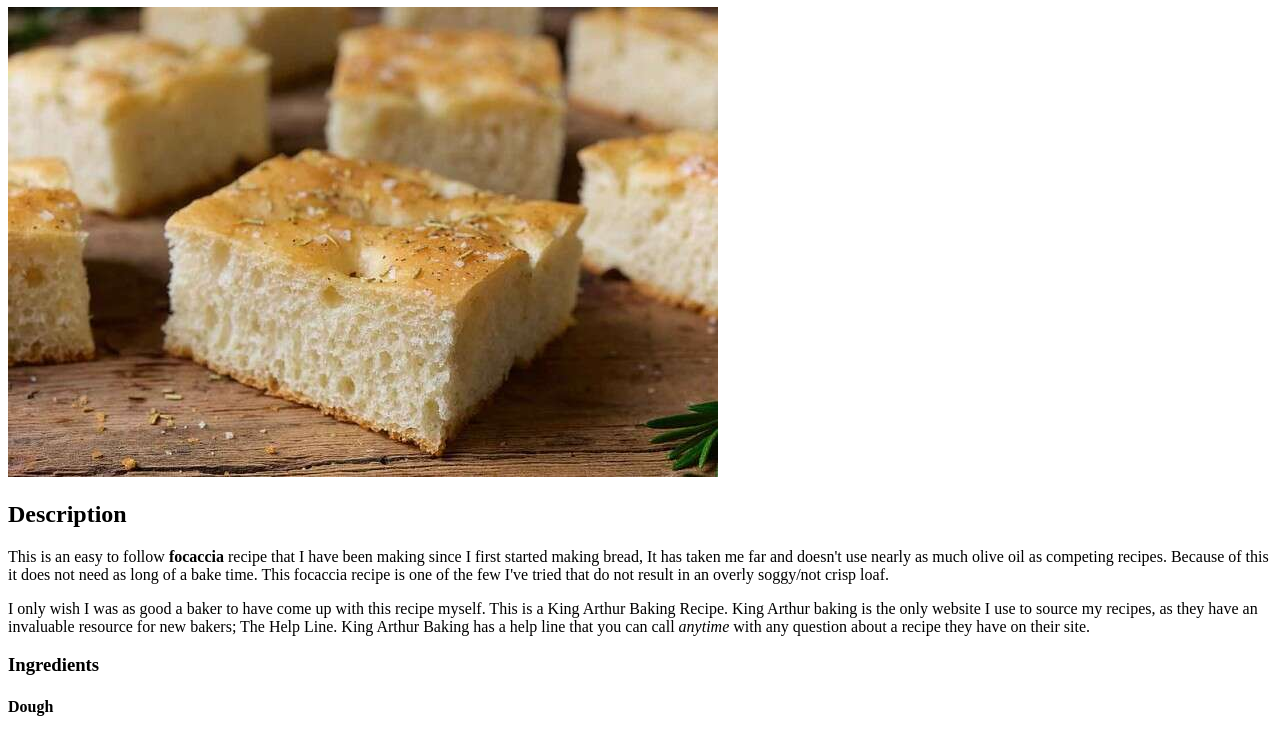
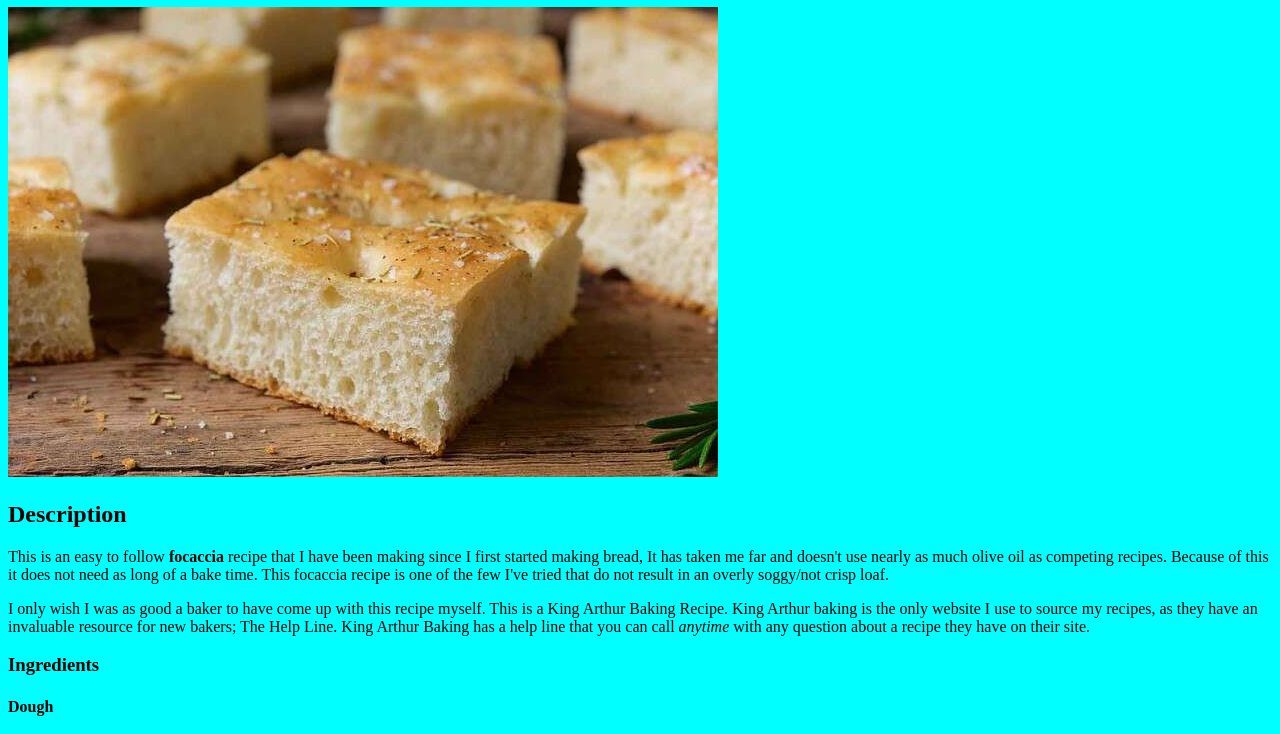
Before and after one commit to bradene0/odin-recipes, a plain HTML site: page recipes/focaccia.html in a window 1280 px wide. Shown: the part 112-846 px from the top of the page. Drawn offline with Linux system fonts and the light colour scheme.

Commit message:
Added > in CSS link

```diff
--- a/recipes/focaccia.html
+++ b/recipes/focaccia.html
@@ -5,6 +5,7 @@
     <meta http-equiv="X-UA-Compatible" content="IE=edge">
     <meta name="viewport" content="width=device-width, initial-scale=1.0">
     <title>Focaccia</title>
+    <link rel="stylesheet" href="../styles.css">
 </head>
 <body>
     <h5><a href="../index.html">Home</a></h5>
```
Also changed, not shown: recipes/ants-on-a-log.html (+1 -1 lines).
